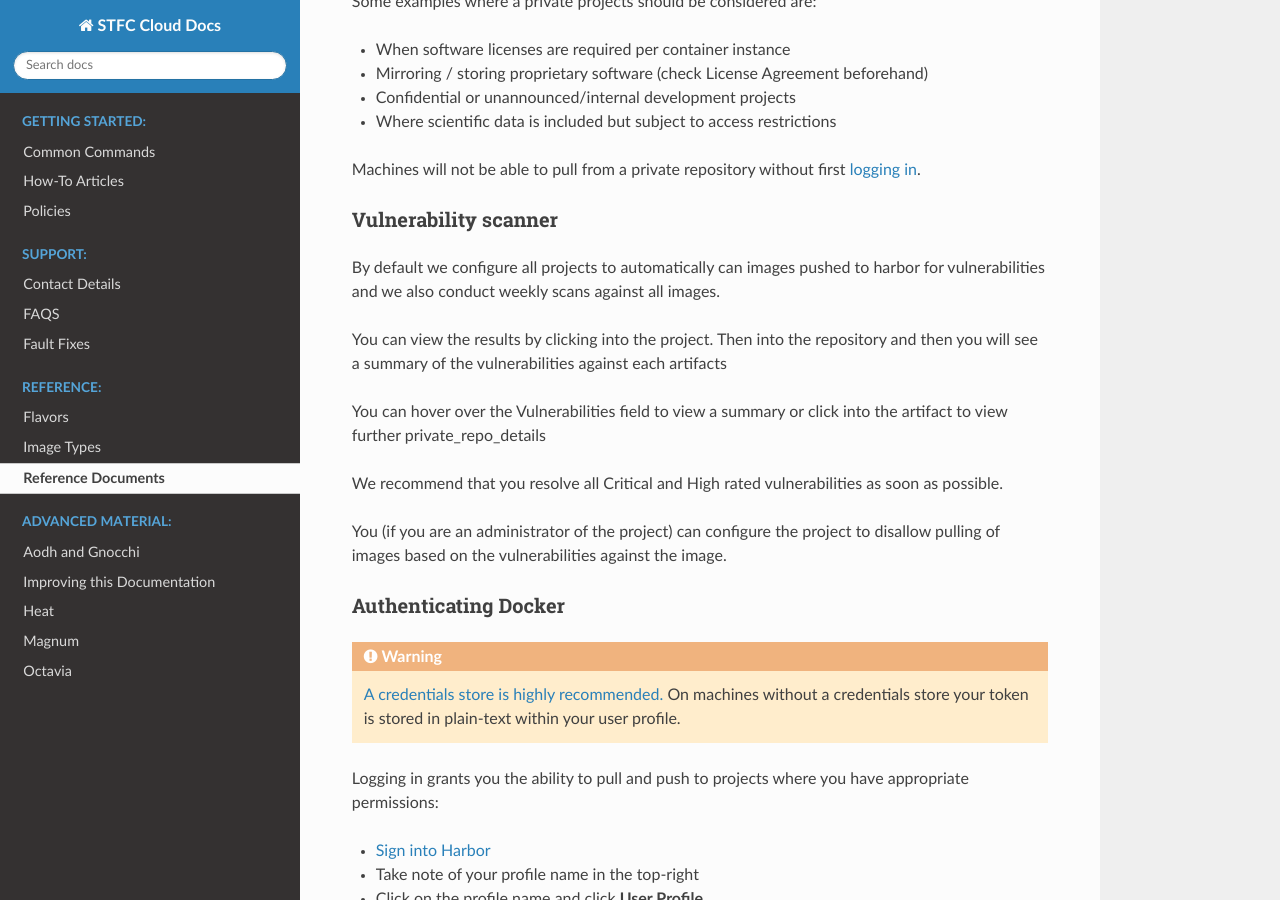
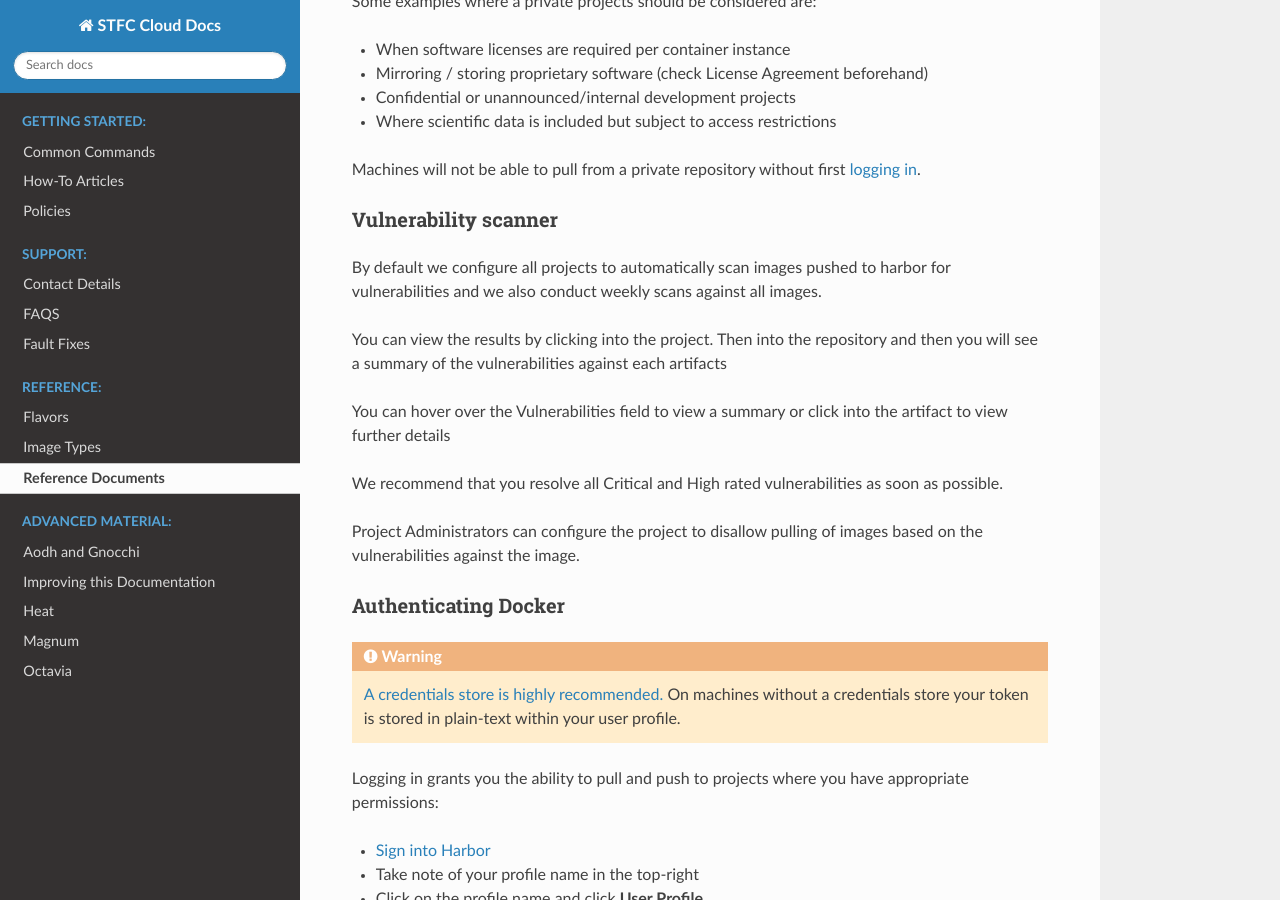
Before and after one commit to stfc/cloud-docs, a Sphinx documentation site: the page built from source/Reference/Harbor.rst, in a window 1280 px wide and 900 px high, scrolled down 2969 px. Built offline with Sphinx 7.4.7 and the Read the Docs theme 2.0.0, drawn with Linux system fonts in a browser that asks for light colours.

Commit message:
Addressing David's comments

```diff
--- a/source/ImproveTheDocs.rst
+++ b/source/ImproveTheDocs.rst
@@ -15,7 +15,7 @@ Any pull requests to improve or change the documentation, however minor, is welc
 Setting Up a local development environment
 ------------------------------------------
 
-The following assumes you are using Windows Subsystem for Linux with Ubuntu 20.04 LTS with GitHub Desktop to manage interaction with GitHub.
+The following assumes you are using Ubuntu 18.04 or 20.04 LTS through Windows Subsystem for Linux or natively with GitHub Desktop to manage interaction with GitHub.
 
 Create a fork on GitHub and clone it into GitHub desktop.
 
@@ -41,3 +41,5 @@ Make any changes you wish to and then build again and test.
 A good resource for editing rst is here: https://github.com/ralsina/rst-cheatsheet/blob/master/rst-cheatsheet.rst
 
 Once you are happy with your changes, commit the changes and publish and then create a pull request for us to review.
+
+If you're struggling feel free to open a PR with your changes so far and we'll be glad to provide assistance
--- a/source/Reference/Harbor.rst
+++ b/source/Reference/Harbor.rst
@@ -104,15 +104,15 @@ Machines will not be able to pull from a private repository without first :ref:`
 Vulnerability scanner
 ---------------------
 
-By default we configure all projects to automatically can images pushed to harbor for vulnerabilities and we also conduct weekly scans against all images.
+By default we configure all projects to automatically scan images pushed to harbor for vulnerabilities and we also conduct weekly scans against all images.
 
 You can view the results by clicking into the project. Then into the repository and then you will see a summary of the vulnerabilities against each artifacts
 
-You can hover over the Vulnerabilities field to view a summary or click into the artifact to view further private_repo_details
+You can hover over the Vulnerabilities field to view a summary or click into the artifact to view further details
 
 We recommend that you resolve all Critical and High rated vulnerabilities as soon as possible.
 
-You (if you are an administrator of the project) can configure the project to disallow pulling of images based on the vulnerabilities against the image.
+Project Administrators can configure the project to disallow pulling of images based on the vulnerabilities against the image.
 
 .. _login_harbor:
 
```
